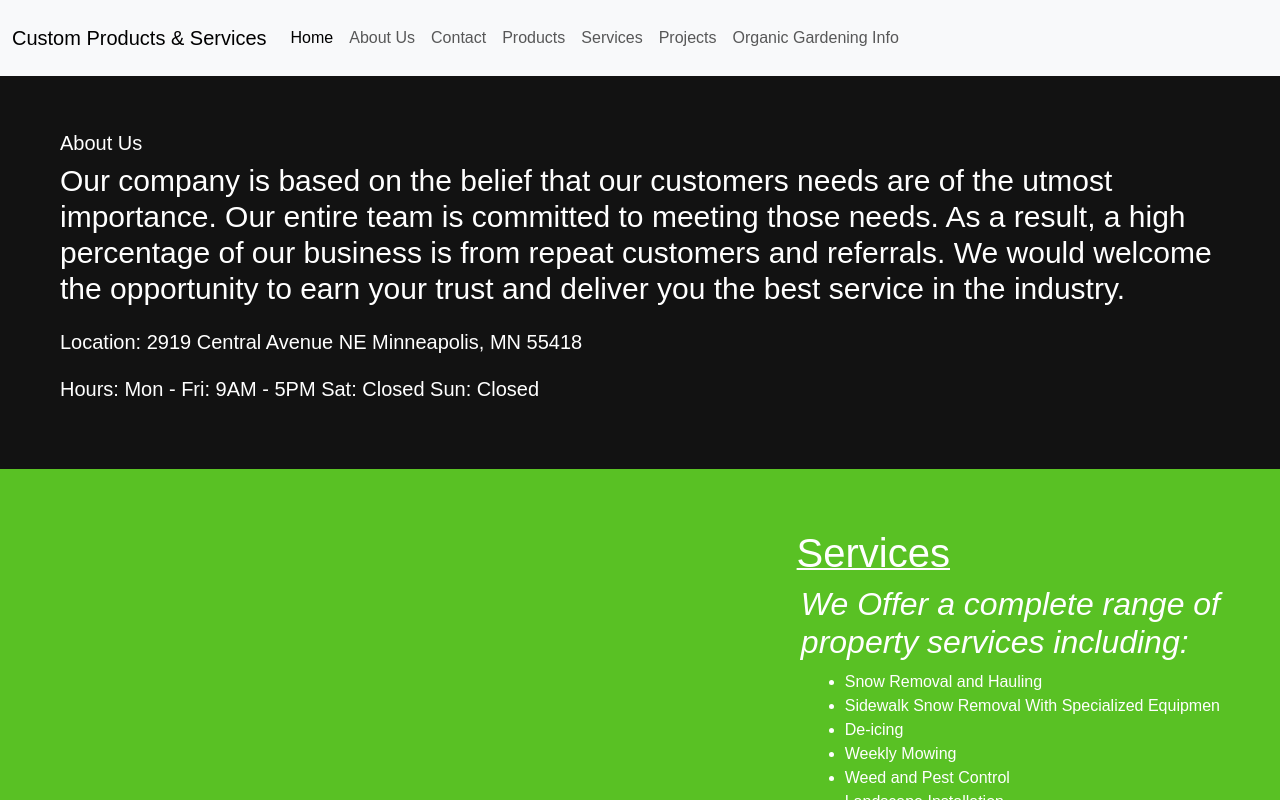
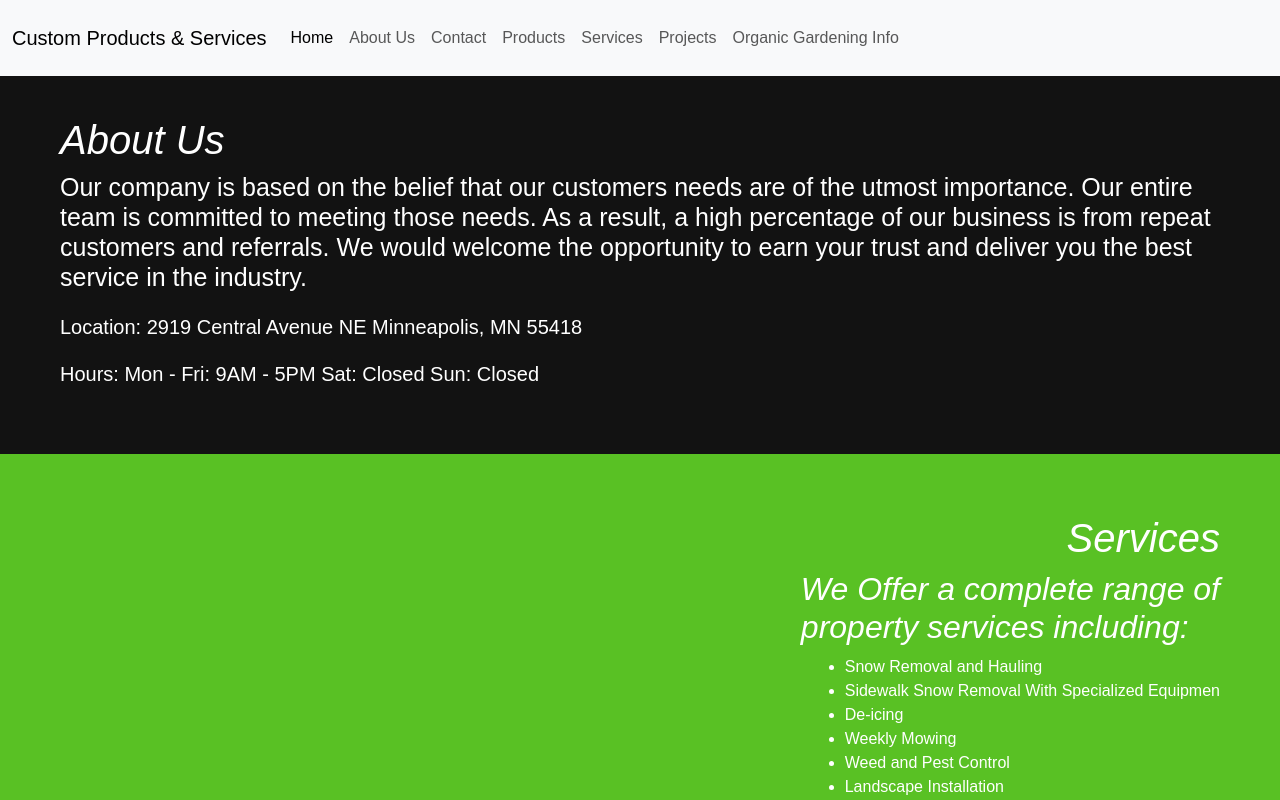
Before and after one commit to MikeAtwood/custom-products, a React (Vite) app: page /info in a window 1280 px wide. Shown: the top 800 px of the page. Built offline with nearby package versions, Linux system fonts and the light colour scheme.

Commit message:
styled about

```diff
--- a/src/App.css
+++ b/src/App.css
@@ -28,10 +28,15 @@ nav.navbar {
 }
 
 .about h1 {
-  font-size: 30px;
+  font-style: italic;
 }
 
 .about h2 {
+  font-size: 25px;
+  font-weight: 200;
+}
+
+.about h3 {
   font-size: 20px;
   padding-top: 15px;
 }
@@ -51,9 +56,10 @@ nav.navbar {
   display: flex;
   justify-content: flex-start;
   align-items: flex-start;
-  padding-right: 270px;
-  text-decoration: underline;
-  text-decoration-thickness: 2px;
+  padding-right: 0px;
+  font-style: italic;
+  /* text-decoration: underline;
+  text-decoration-thickness: 2px; */
 }
 
 .services h2 {
--- a/src/components/About.jsx
+++ b/src/components/About.jsx
@@ -1,23 +1,23 @@
 const About = () => {
     return (
         <div className="about">
-            <h2>About Us</h2>
-            <h1>
+            <h1>About Us</h1>
+            <h2>
                 Our company is based on the belief that our customers needs are of the utmost importance. Our entire team
                 is committed to meeting those needs. As a result, a high percentage of our business is from repeat customers and
                 referrals. We would welcome the opportunity to earn your trust and deliver you the best service in the industry.
-            </h1>
-            <h2>
+            </h2>
+            <h3>
                 Location:
                 2919 Central Avenue NE
                 Minneapolis, MN 55418
-            </h2>
-            <h2>
+            </h3>
+            <h3>
                 Hours:
                 Mon - Fri: 9AM - 5PM
                 Sat: Closed
                 Sun: Closed
-            </h2>
+            </h3>
         </div>
 
     )
```
